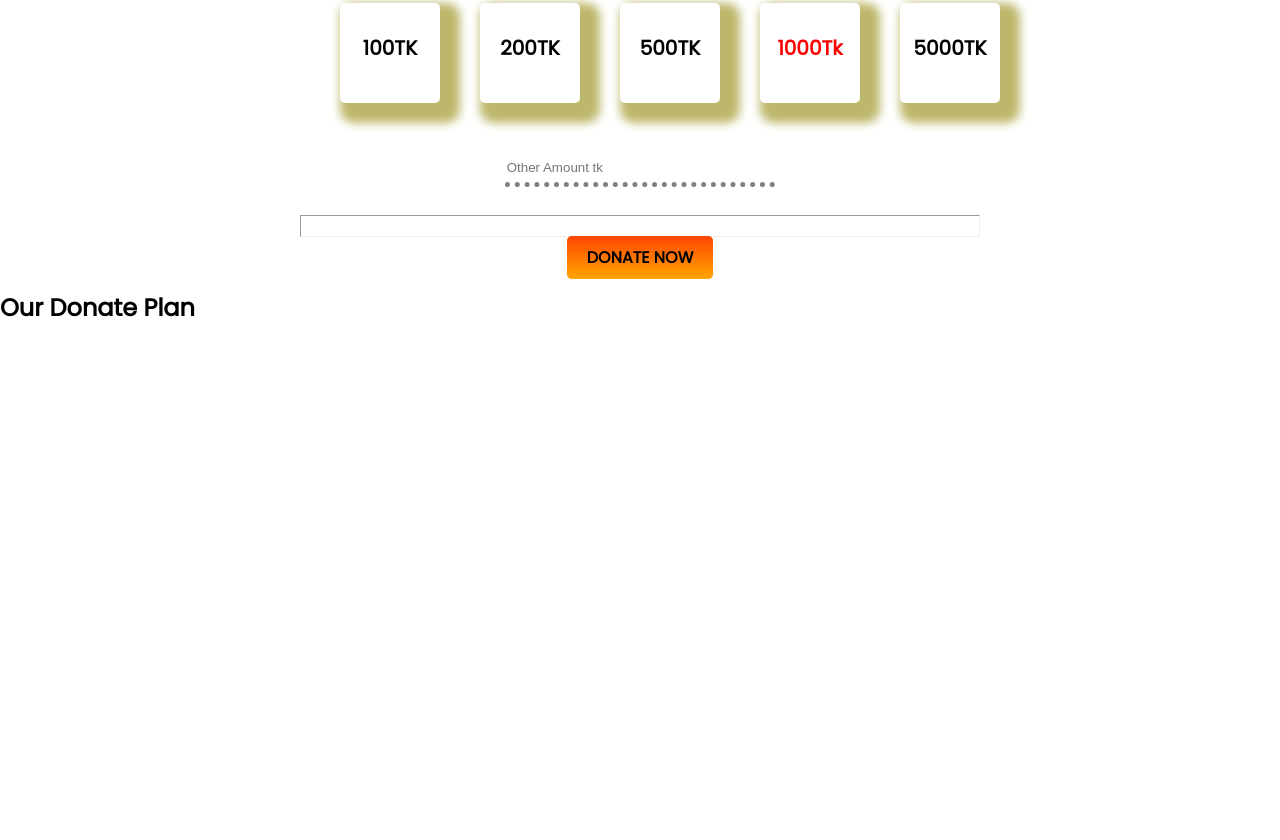
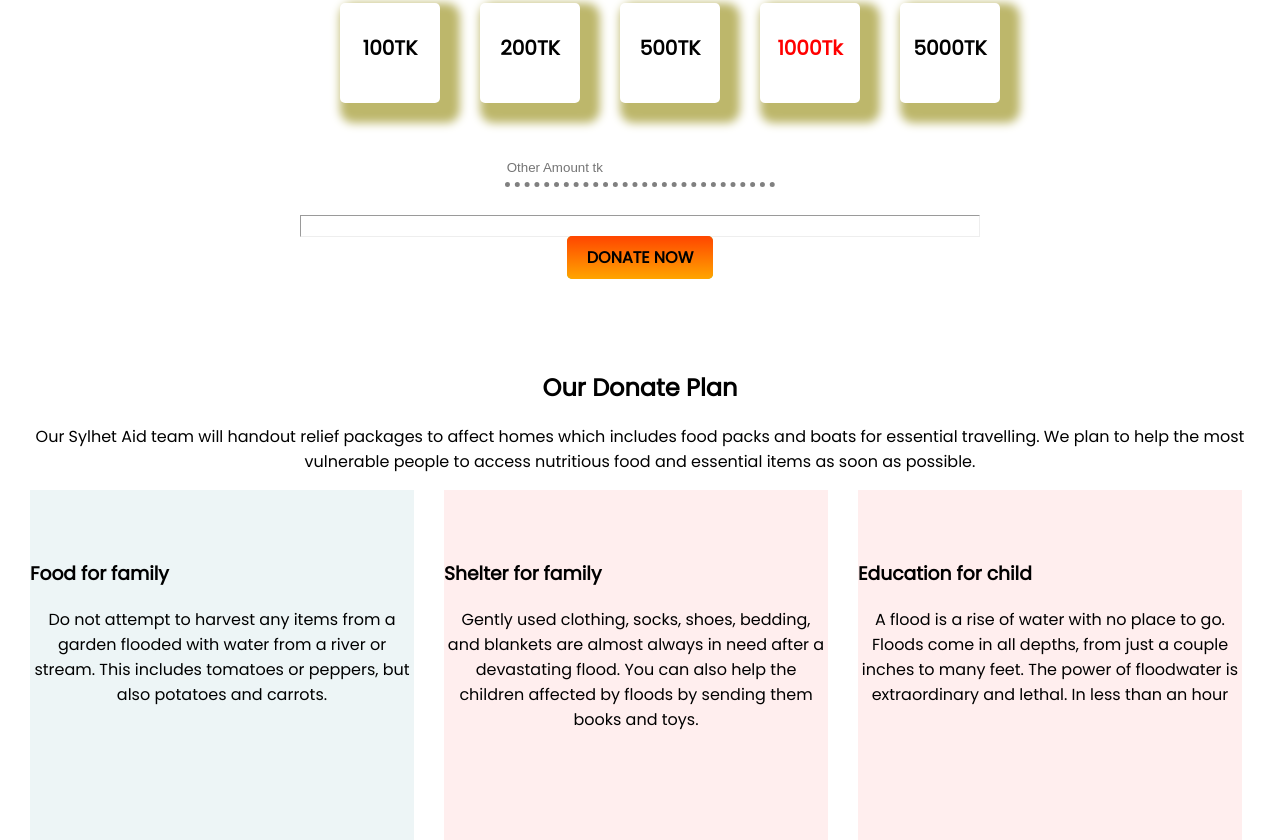
Before and after one commit to ItzSudiptoJ/my-sec-repo, a plain HTML site: page index.html in a window 1280 px wide. Shown: the part 1011-1851 px from the top of the page. Before the commit the page ends 1355 px from the top, so only its background shows below. Drawn offline with Linux system fonts and the light colour scheme.

Commit message:
added donate sec

```diff
--- a/index.html
+++ b/index.html
@@ -47,7 +47,23 @@
     </section>
     <section class="donate-plan">
         <h1>Our Donate Plan</h1>
-        <p></p>
+        <p>Our Sylhet Aid team will handout relief packages to affect homes which includes food packs and boats for essential travelling. We plan to help the most vulnerable people to access nutritious food and essential items as soon as possible.</p>
+        <div class="plan-container">
+            <div class="plan-flex" id="plan-id1">
+                <h3>Food for family</h3>
+                <p>Do not attempt to harvest any items from a garden flooded with water from a river or stream. This includes tomatoes or peppers, but also potatoes and carrots.</p>
+            </div>
+            <div class="plan-flex" id="plan-id2">
+                <h3>Shelter for family</h3>
+                <p>Gently used clothing, socks, shoes, bedding, and blankets are almost always in need after a devastating flood. You can also help the children affected by floods by sending them books and toys.</p>
+            </div>
+            <div class="plan-flex" id="plan-id3">
+                <h3>Education for child</h3>
+                <p>A flood is a rise of water with no place to go. Floods come in all depths, from just a couple inches to many feet. The power of floodwater is extraordinary and lethal. In less than an hour</p>
+            </div>
+
+        </div>
+
 
     </section>
 
--- a/style.css
+++ b/style.css
@@ -95,3 +95,40 @@
             margin-right: 300px;
             padding-bottom: 20px;
         }
+
+        .donate-plan h1 {
+            text-align: center;
+            padding-top: 80px;
+        }
+
+        .donate-plan p {
+            text-align: center;
+        }
+
+        .plan-container {
+            width: 100%;
+            display: flex;
+        }
+
+        .plan-container div {
+            height: 300px;
+            width: 30%;
+            margin-left: 30px;
+        }
+
+        #plan-id1 {
+            background-color: rgba(79, 157, 166, 0.1);
+            text-align: justify;
+            padding-top: 50px;
+        }
+
+        #plan-id2 {
+            background-color: rgba(255, 89, 89, 0.1);
+            text-align: justify;
+            padding-top: 50px;
+        }
+
+        #plan-id3 {
+            background-color: rgba(255, 89, 89, 0.1);
+            padding-top: 50px;
+        }
```
Lines whose indentation alone changed are shown as unchanged.
